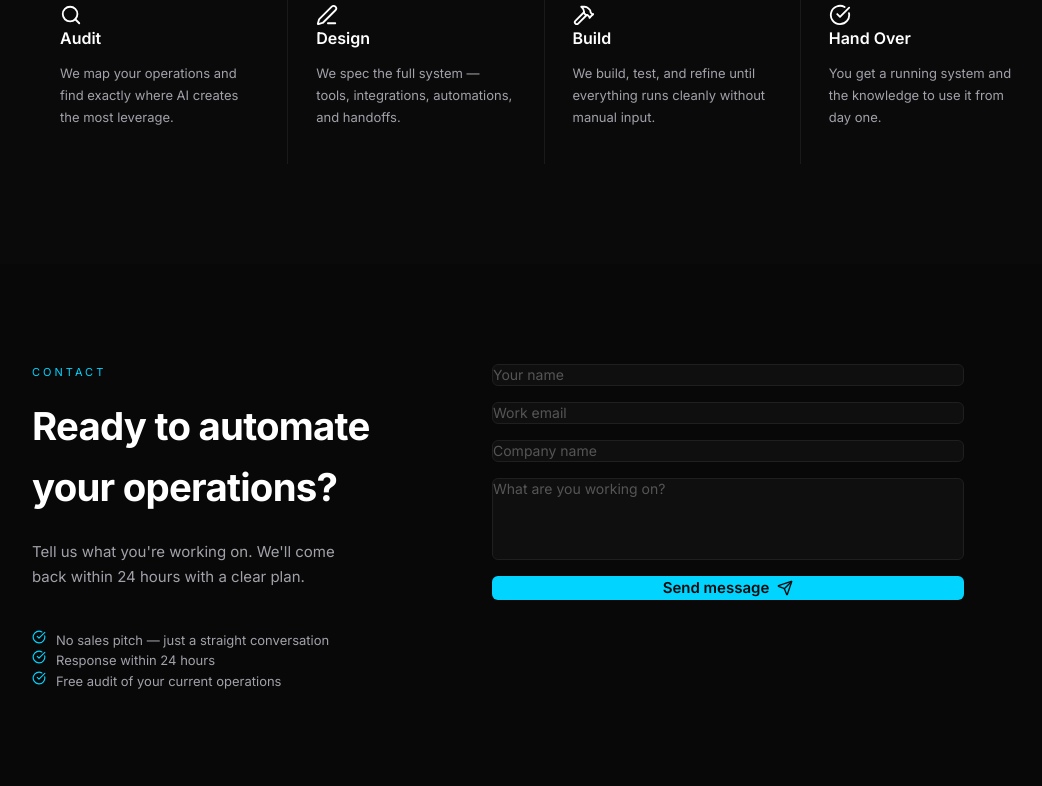
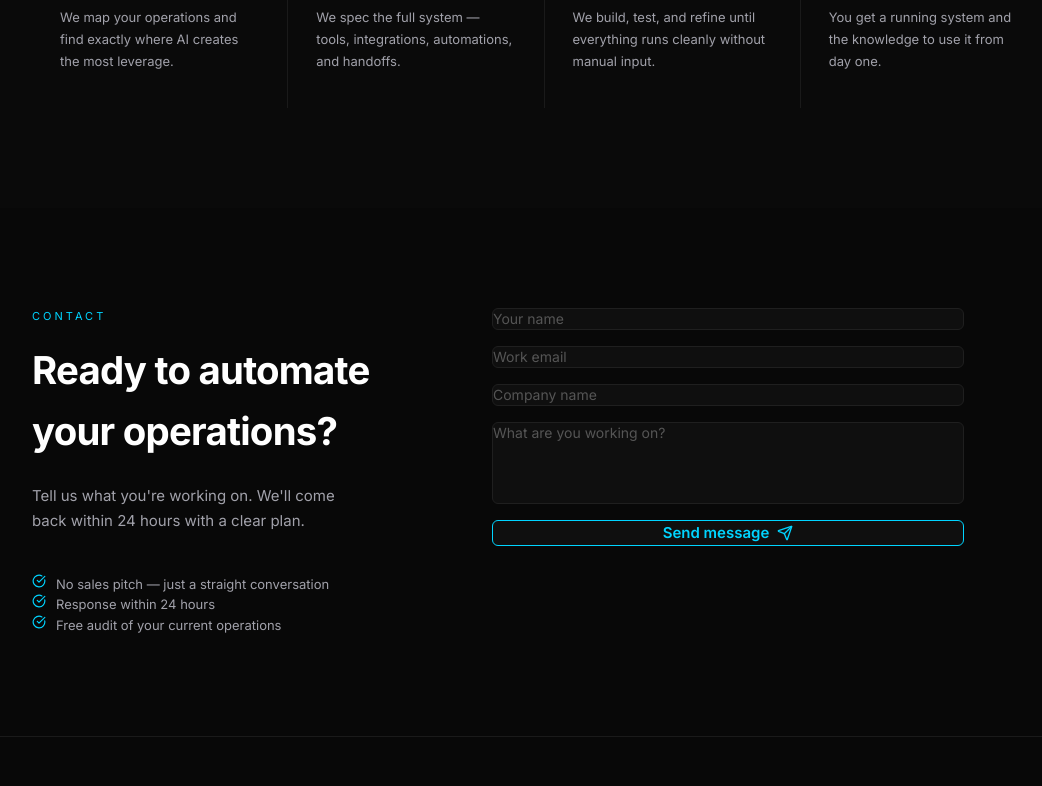
Before and after one commit to zeffmubashir/noctiluca-ai, a Next.js app: page / in a window 1280 px wide. Shown: the part 2505-3291 px from the top of the page, without its empty margins (32-1074 px from the left). Built offline with nearby package versions, Linux system fonts and the light colour scheme.

Commit message:
fix: button style and section spacing

```diff
--- a/components/Contact.tsx
+++ b/components/Contact.tsx
@@ -206,7 +206,7 @@ export default function Contact(): React.JSX.Element {
               <button
                 type="submit"
                 disabled={submitting}
-                className="flex w-full items-center justify-center gap-2 rounded-md border-none bg-[#00d4ff] py-3.5 font-semibold text-[#0a0a0a] transition-all duration-200 hover:bg-[#ffffff] hover:shadow-[0_0_20px_rgba(0,212,255,0.2)] disabled:cursor-not-allowed disabled:opacity-70"
+                className="flex w-full items-center justify-center gap-2 rounded-md border border-[#00d4ff] bg-[#0f0f0f] py-3.5 font-semibold text-[#00d4ff] transition-all duration-200 hover:bg-[#00d4ff] hover:text-[#0a0a0a] disabled:cursor-not-allowed disabled:opacity-70"
                 style={{ fontSize: '15px' }}
               >
                 {submitting ? (
--- a/components/HowItWorks.tsx
+++ b/components/HowItWorks.tsx
@@ -79,7 +79,7 @@ export default function HowItWorks(): React.JSX.Element {
           paddingRight: 'clamp(24px, 5vw, 80px)',
         }}
       >
-        <div style={{ marginBottom: '64px' }}>
+        <div style={{ marginBottom: '40px' }}>
           <p
             className="uppercase text-[#00d4ff]"
             style={{
--- a/components/Industries.tsx
+++ b/components/Industries.tsx
@@ -76,7 +76,7 @@ export default function Industries(): React.JSX.Element {
           paddingRight: 'clamp(24px, 5vw, 80px)',
         }}
       >
-        <div style={{ marginBottom: '56px' }}>
+        <div style={{ marginBottom: '32px' }}>
           <p
             className="uppercase text-[#00d4ff]"
             style={{
--- a/components/Services.tsx
+++ b/components/Services.tsx
@@ -100,7 +100,7 @@ export default function Services(): React.JSX.Element {
           paddingRight: 'clamp(24px, 5vw, 80px)',
         }}
       >
-        <div style={{ marginBottom: '40px' }}>
+        <div style={{ marginBottom: '32px' }}>
           <p
             className="uppercase text-[#00d4ff]"
             style={{
```
